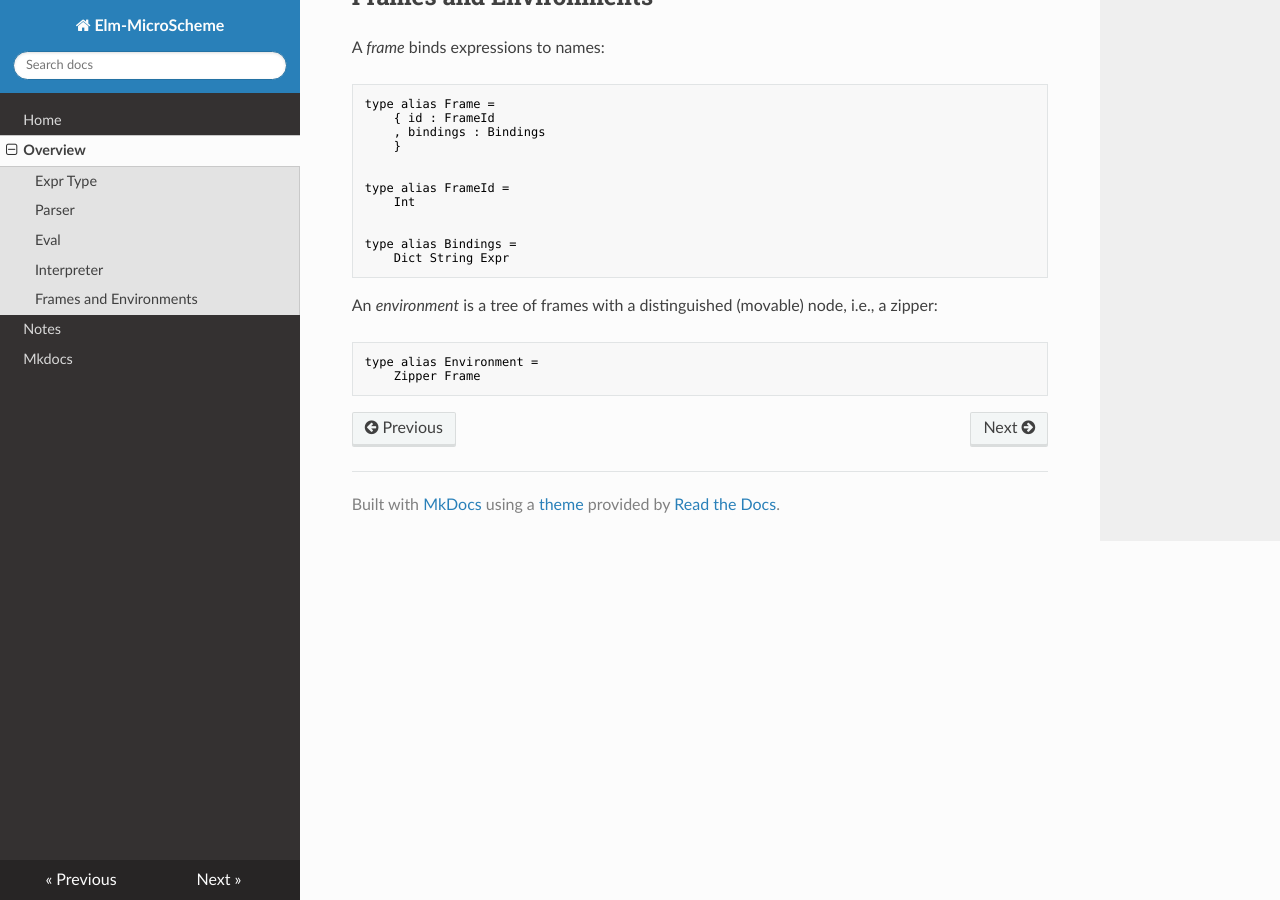
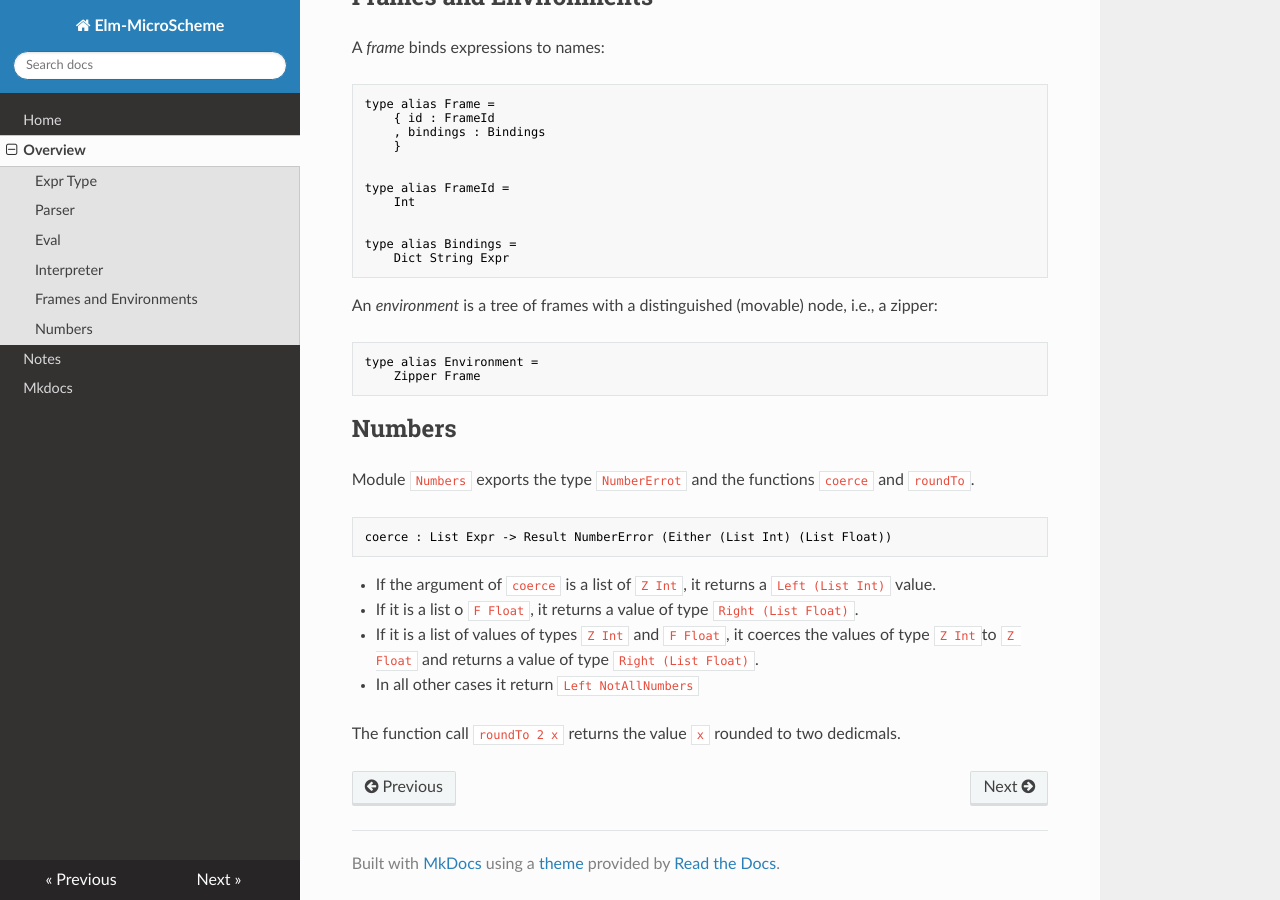
Before and after one commit to jxxcarlson/elm-microscheme, an MkDocs documentation site: the page built from docs/docs/overview.md, in a window 1280 px wide and 900 px high, scrolled down 2707 px. Built offline with MkDocs 1.6.1, drawn with Linux system fonts in a browser that asks for light colours; nearby versions of some CDN libraries.

Commit message:
update docs

````diff
--- a/docs/docs/overview.md
+++ b/docs/docs/overview.md
@@ -188,3 +188,29 @@ An *environment* is a tree of frames with a distinguished
 type alias Environment =
     Zipper Frame
 ```
+
+## Numbers
+
+Module `Numbers` exports the type
+`NumberErrot` and the functions `coerce` and `roundTo`.
+
+```elm
+coerce : List Expr -> Result NumberError (Either (List Int) (List Float))
+```
+
+- If the argument of `coerce` is a list of `Z Int`,
+it returns  a `Left (List Int)` value.
+
+- If it is
+a list o `F Float`, it returns a value of type
+`Right (List Float)`.
+
+- If it is a list of values of types
+`Z Int` and `F Float`, it coerces the values
+of type `Z Int`to `Z Float` and returns a value
+of type `Right (List Float)`.
+
+- In all other cases it return `Left NotAllNumbers`
+
+The function call `roundTo 2 x` returns the value
+`x` rounded to two dedicmals.
````
Also changed, not shown: docs/docs/about.md (+6 -6 lines).
